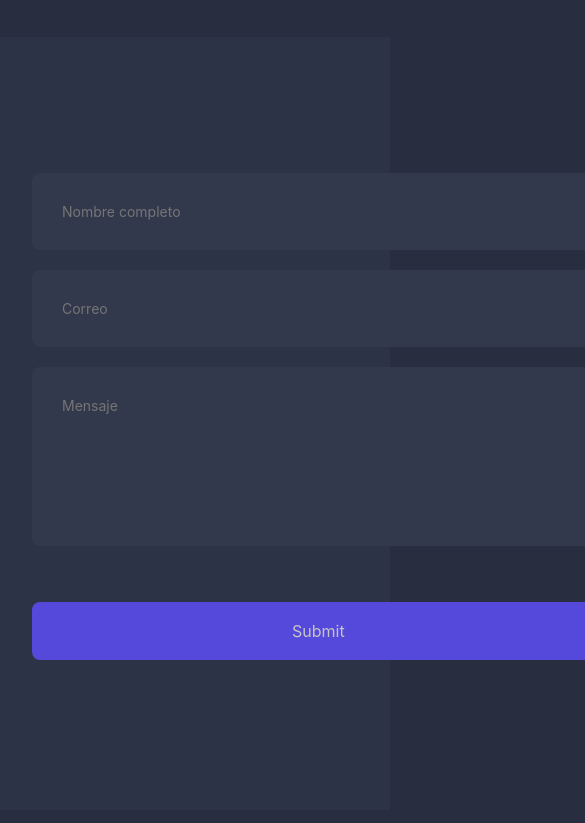
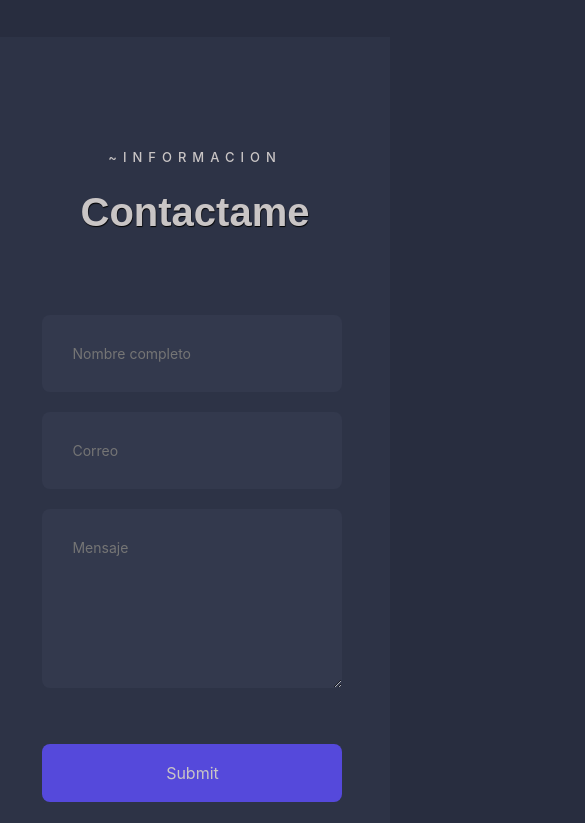
Before and after one commit to ByDiamondGod/ByDiamondGod.github.io, a plain HTML site: page index.html in a window 390 px wide. Shown: the part 7160-7983 px from the top of the page, 585 px wide, since content can reach past the window. Drawn offline with Linux system fonts and the light colour scheme.

Commit message:
responsive forms v2 possible end

```diff
--- a/css/styles.css
+++ b/css/styles.css
@@ -789,6 +789,19 @@ body {
   line-height: 24px;
 }
 
+  .contact .content {
+    text-align: center;
+  }
+
+
+    .contact .above__p {
+    padding: 0;
+  }
+
+      .contact .tittle__h4 {
+    padding: 0;
+  }
+
 /**! Footer  COMPLETADO */
 footer {
   background-color: var(--background-strong);
@@ -915,10 +928,19 @@ footer {
     margin-right: 2rem;
   }
 
+    .contact-forms {
+    width: 100%;
+    max-width: 600px;
+  }
+
 }
 
 @media screen and (max-width: 960px) {
 
+    .contact-forms {
+    width: 100%;
+    max-width: 400px;
+  }
 }
 
 
@@ -1177,6 +1199,12 @@ footer {
     margin-left: 2rem;
     margin-right: 2rem;
   }
+
+  .contact-wrap {
+    flex-direction: column;
+    margin-left: auto;
+    margin-right: auto;
+  }
 }
 
 @media screen and (max-width: 640px) {
@@ -1237,6 +1265,15 @@ footer {
   .skills-card {
     padding: 2rem;
   }
+
+    .contact-forms {
+    width: 100%;
+    max-width: 300px;
+  }
+
+  .contact-info{
+    margin-left: 2.7rem;
+  }
 }
 
 @media screen and (max-width: 436px) {
--- a/index.html
+++ b/index.html
@@ -359,6 +359,10 @@
     <!-- TODO Responsive -->
 
     <section class="contact" id="contact-id">
+          <div class="content">
+            <p class="above__p">~Informacion</p>
+            <h4 class="tittle__h4">Contactame </h4>
+          </div>
       <div class="container">
         <div class="contact-wrap">
           <div class="contact-forms">
```
